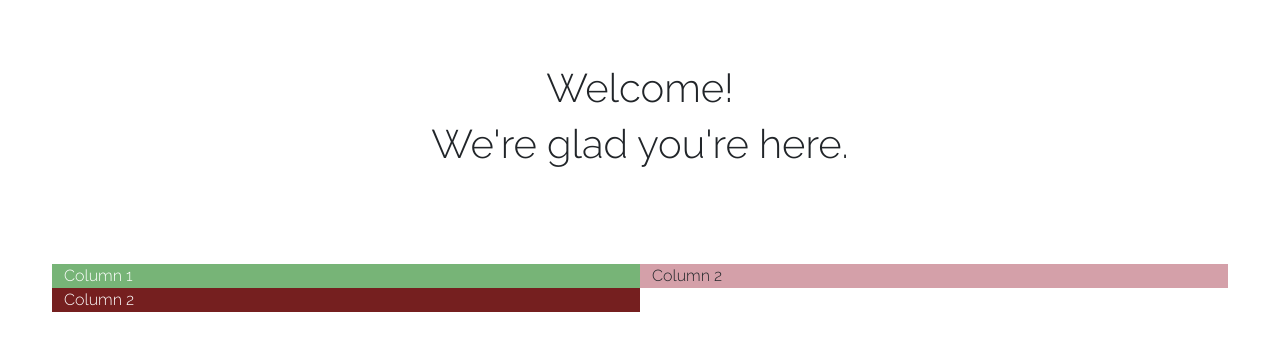
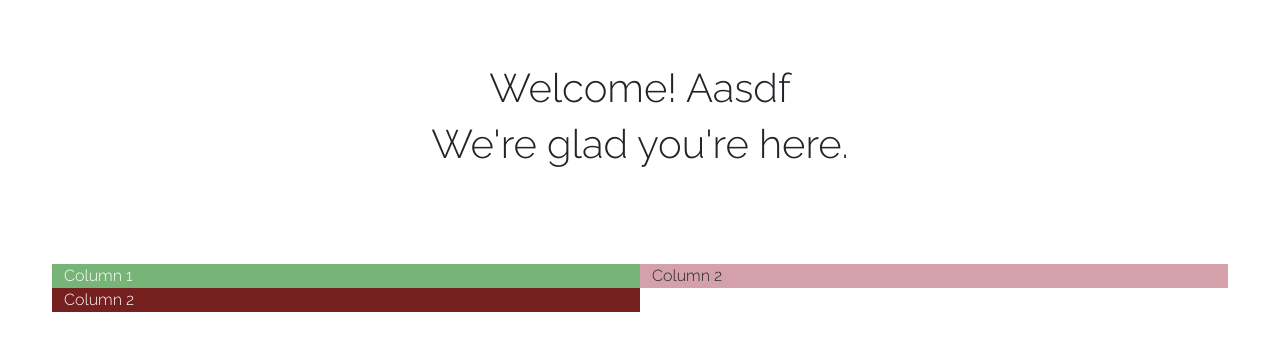
Before and after one commit to TheLonelyDash/TheLonelyWebsite, a Flask app: page / in a window 1280 px wide. Shown: the part 56-420 px from the top of the page. Run offline with Flask 3, Linux system fonts and the light colour scheme.

Commit message:
Error in Home Page Title

```diff
--- a/templates/home.html
+++ b/templates/home.html
@@ -4,7 +4,7 @@
 
 {% block body %}
 <div class="page_title">
-    <h1 class="pagetitle"> Welcome!</h1>
+    <h1 class="pagetitle"> Welcome! Aasdf</h1>
         <h1 class="pagetitle">We're glad you're here. </h1>
 </div>
 <br>
```
